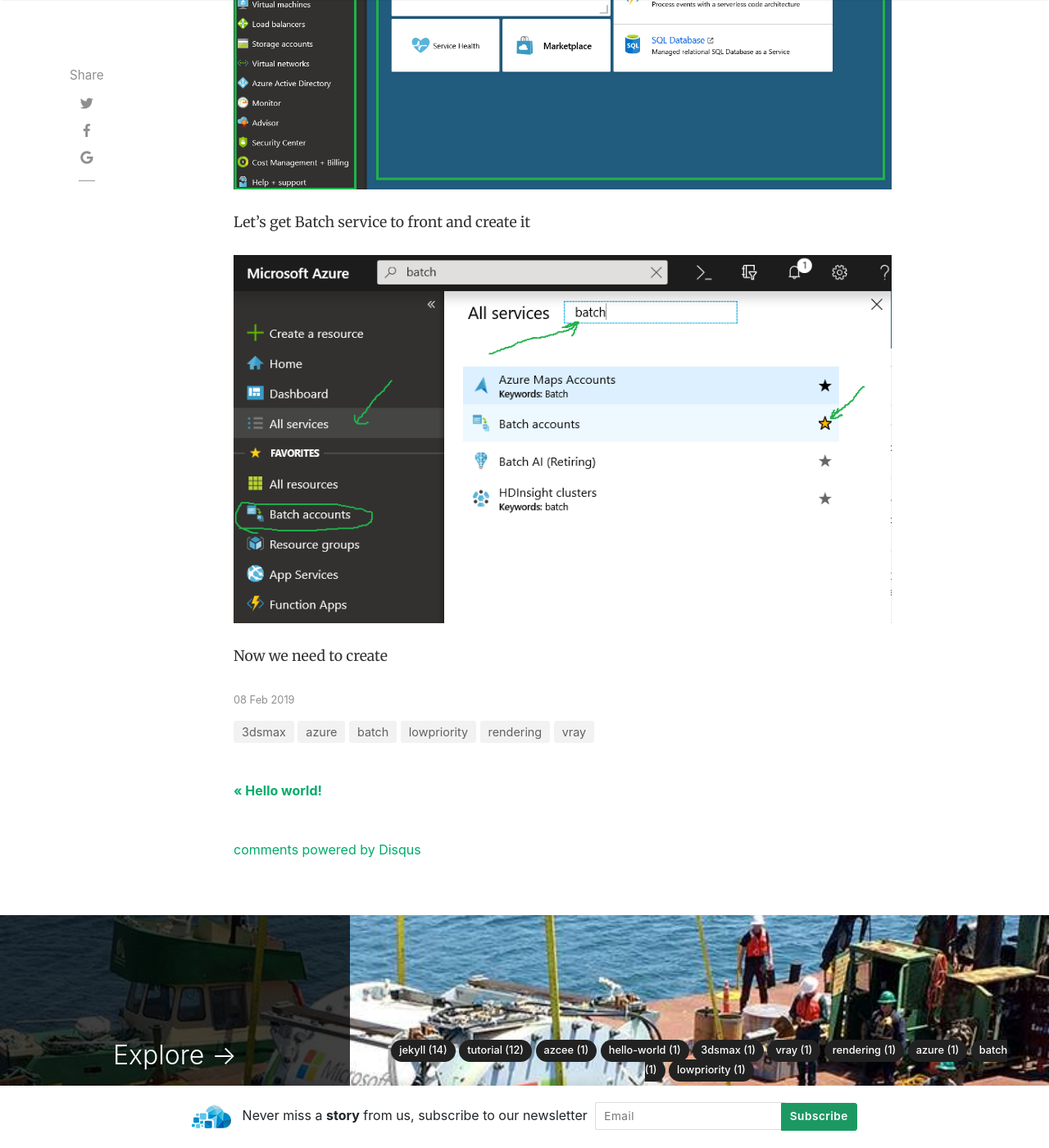
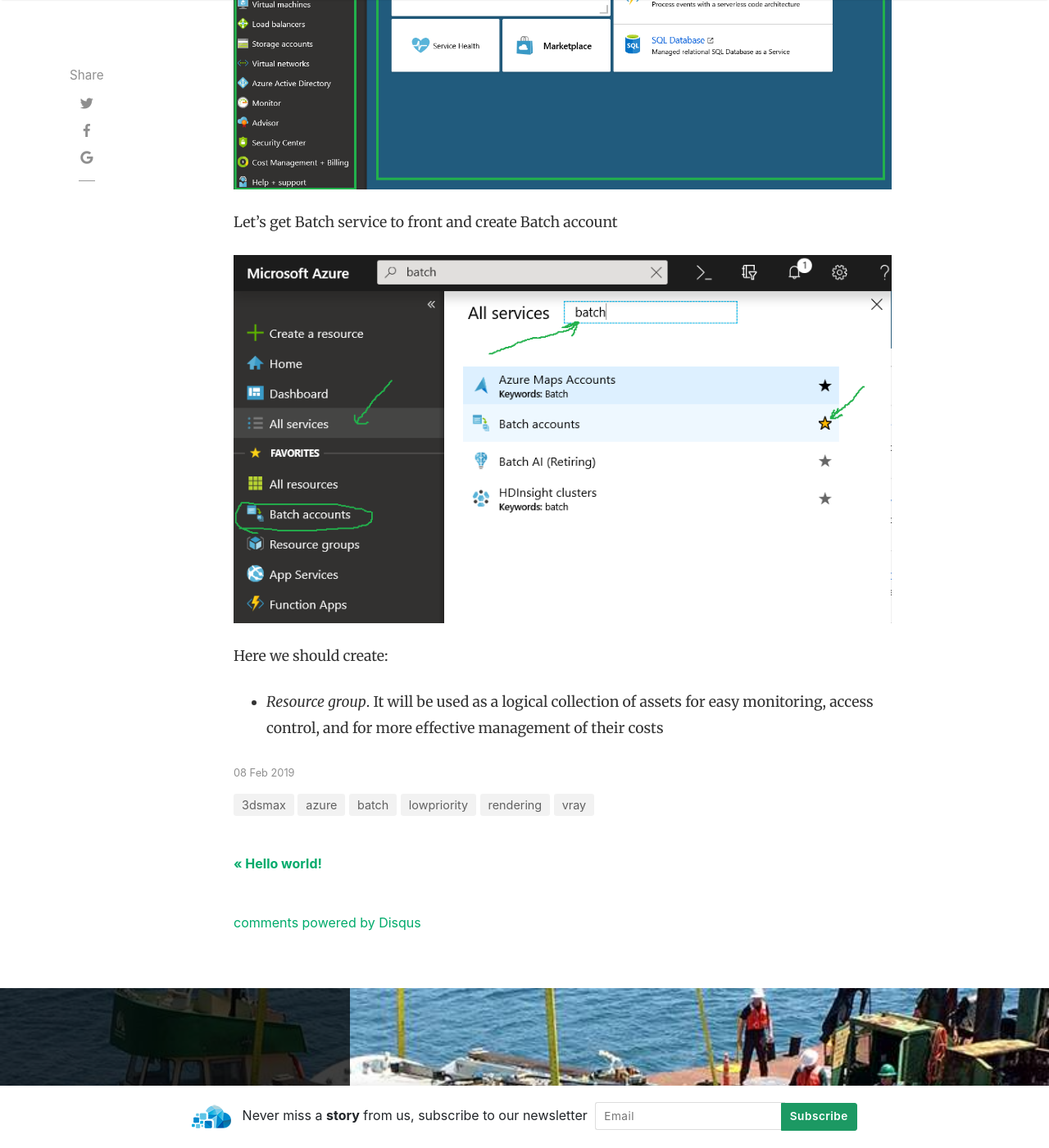
Before and after one commit to AzCEE/azcee.github.io, a Jekyll site: the page built from _posts/2019-02-08-Rendering.md, in a window 1280 px wide and 1400 px high, scrolled down 2309 px. Shown: the whole window at 82% size. Built offline with Jekyll 4.4.1, drawn with Linux system fonts in a browser that asks for light colours; nearby versions of some CDN libraries; comment, search, counter and statistics services are not loaded.

Commit message:
Update 2019-02-08-Rendering.md

```diff
--- a/_posts/2019-02-08-Rendering.md
+++ b/_posts/2019-02-08-Rendering.md
@@ -39,8 +39,10 @@
 
 ![Azure portal](/assets/users/sergeyperus/AzPortal1.png)
 
-Let's get Batch service to front and create it
+Let's get Batch service to front and create Batch account
 
 ![Batch account](/assets/users/sergeyperus/Azportal2.png)
 
-Now we need to create
+Here we should create:
+
+ - *Resource group*. It will be used as a logical collection of assets for easy monitoring, access control, and for more effective management of their costs
```
